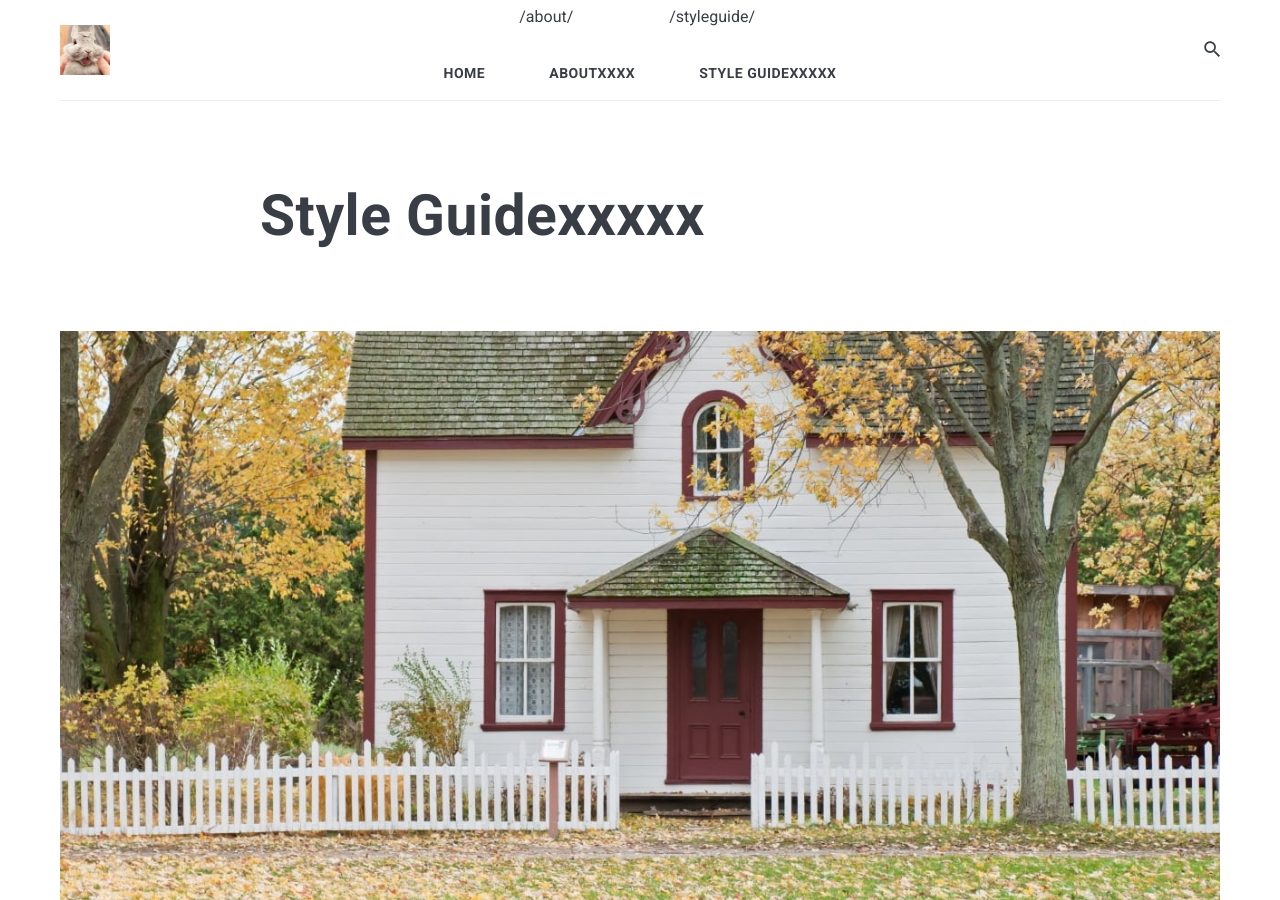
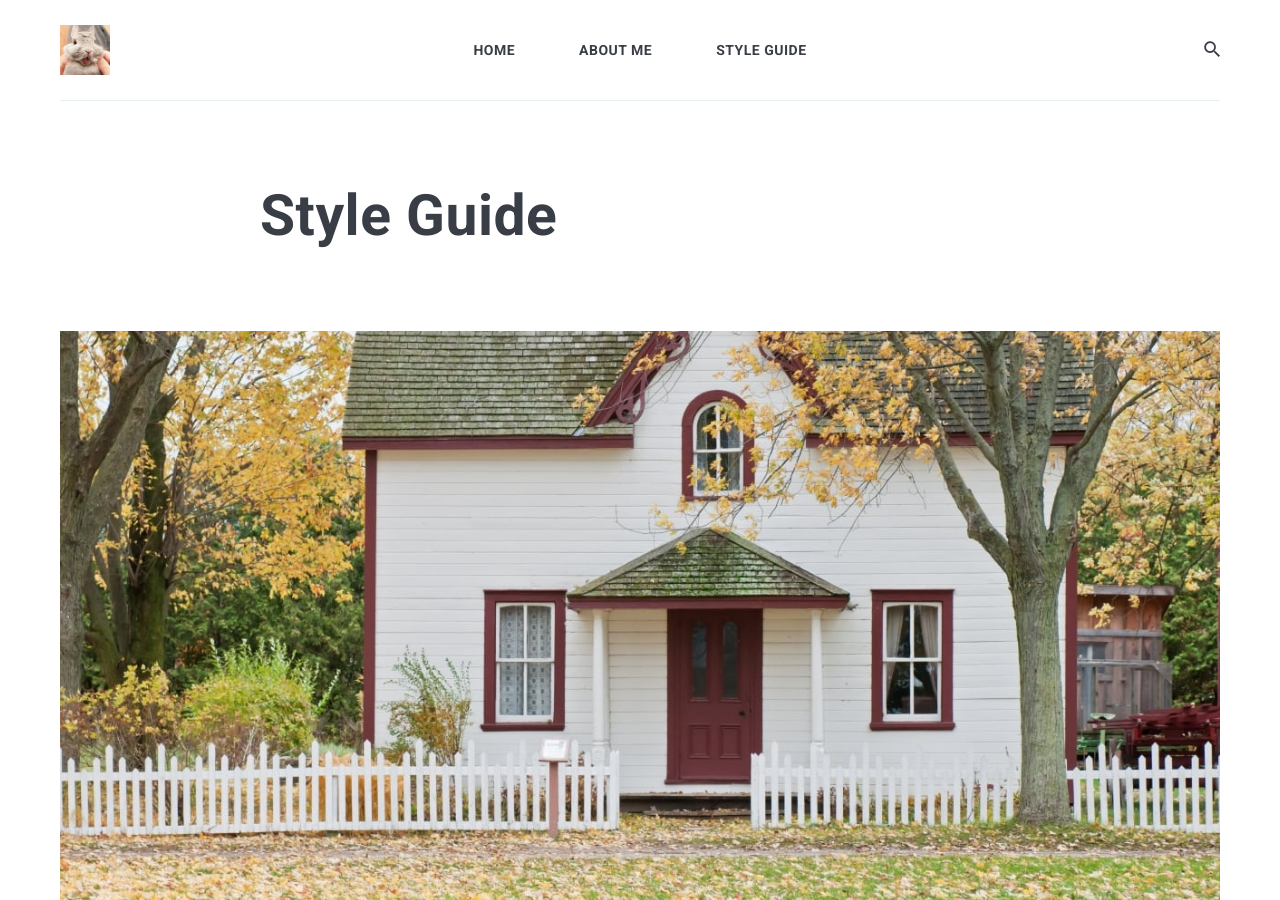
Before and after one commit to yuxin-d/yuxin-d.github.io, a Jekyll site: the page built from _pages/styleguide.md, in a window 1280 px wide and 900 px high. Built offline with Jekyll 4.4.1, drawn with Linux system fonts in a browser that asks for light colours; nearby versions of some CDN libraries.

Commit message:
edit setting

```diff
--- a/_data/settings.yml
+++ b/_data/settings.yml
@@ -2,7 +2,7 @@
 # General Site Settings
 title: YUXIN DENG
 logo: logo.jpg # You can add own logo.
-description: YD is modern minimal theme by Jekyll inspired
+description: modern minimal theme by Jekyll inspired
 
 
 #-------------------------------
--- a/_includes/header.html
+++ b/_includes/header.html
@@ -31,7 +31,7 @@
                 {% unless page.name == 'tags.html' or page.name == '404.html' %}
               {% if page.title %}
               <li class="nav__item">
-                  <p>{{ page.url }}</p>
+<!--                  <p>{{ page.url }}</p>-->
                 <a href="{{ page.url | prepend: site.baseurl }}" class="nav__link">{{ page.title }}</a>
               </li>
               {% endif %}
--- a/_pages/about.md
+++ b/_pages/about.md
@@ -1,7 +1,7 @@
 ---
 layout: page
-title: Aboutxxxx
-permalink: /about/
+title: About Me
+permalink: /aboutme/
 image: 01.jpg
 ---
 
--- a/_pages/styleguide.md
+++ b/_pages/styleguide.md
@@ -1,9 +1,8 @@
 ---
 layout: page
-title: Style Guidexxxxx
+title: Style Guide
 permalink: /styleguide/
 image: 08.jpg
-tag: style
 ---
 
 A paragraph looks like this — dolor amet cray stumptown fingerstache neutra food truck seitan poke cardigan waistcoat VHS snackwave celiac hella. Godard seitan shoreditch flexitarian next level trust fund man braid vegan listicle keytar bitters. Disrupt cray fashion axe unicorn lomo shaman poke glossier keffiyeh snackwave austin tattooed seitan hexagon lo-fi. Lumbersexual irony vaporware, butcher shaman church-key iceland.
```
